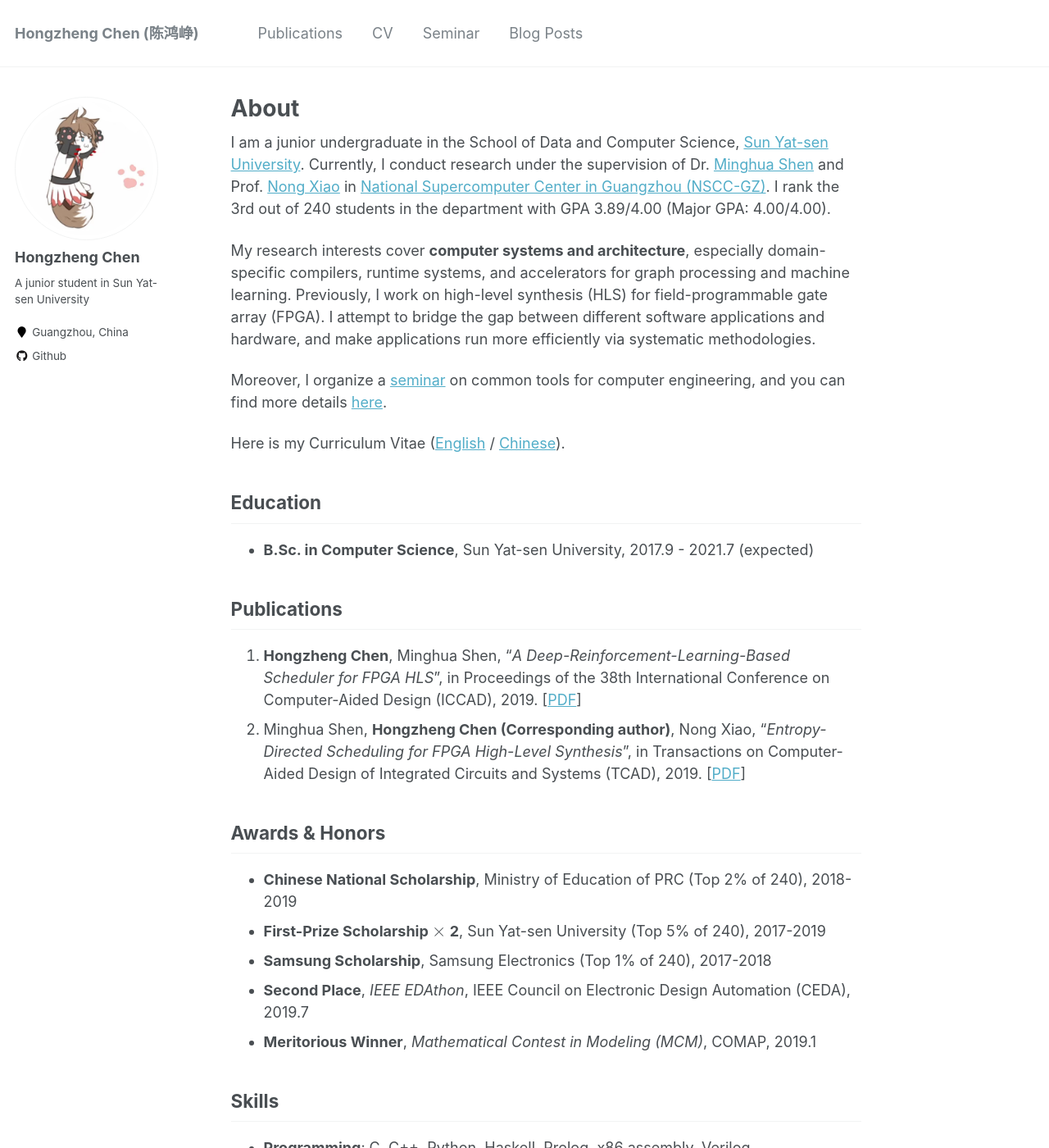
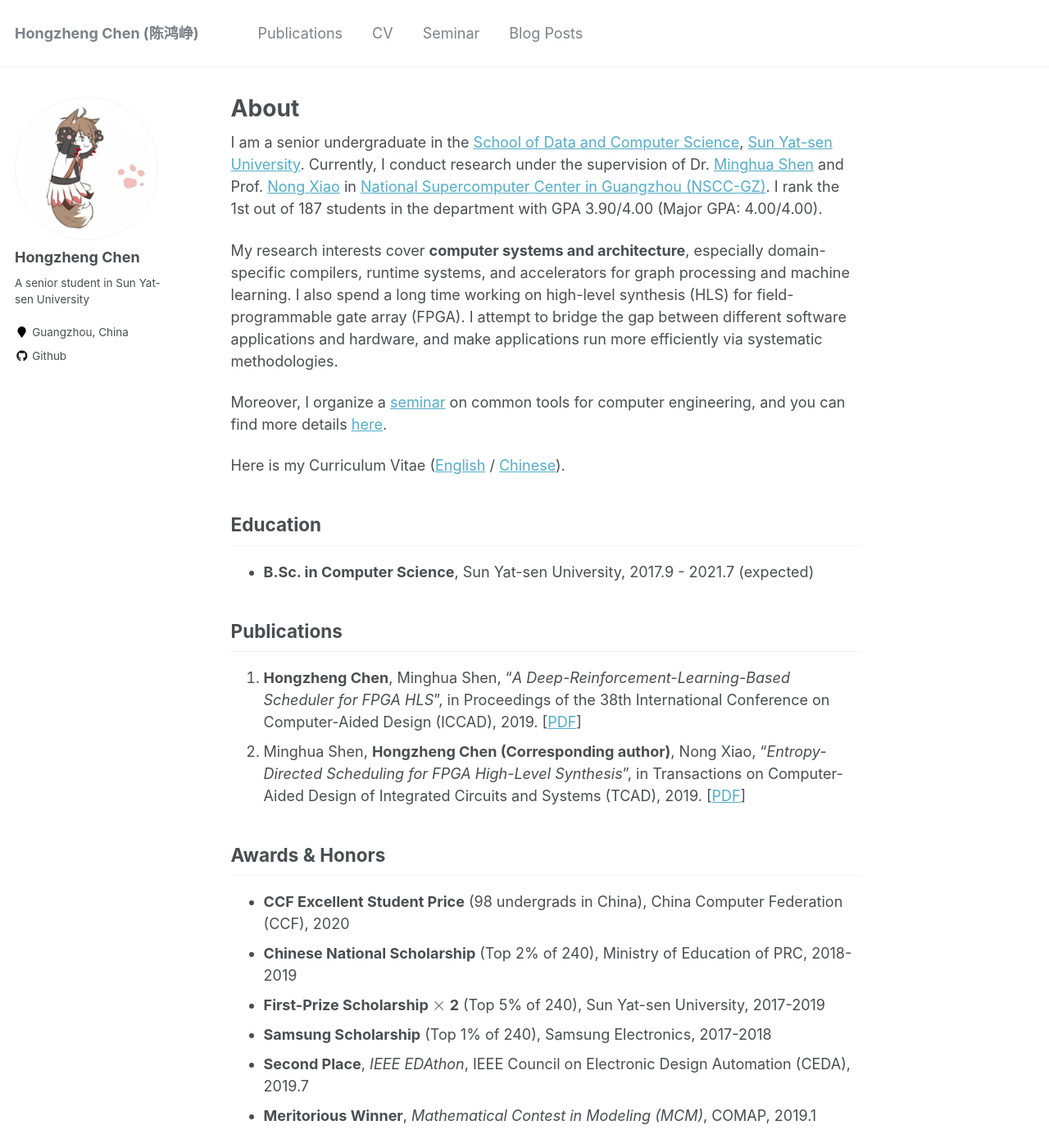
Before and after one commit to Ewenwan/chhzh123.github.io, a Jekyll site: the page built from _pages/about.md, in a window 1280 px wide and 1400 px high. Shown: the whole window at 82% size. Built offline with Jekyll 4.4.1, drawn with Linux system fonts in a browser that asks for light colours; formulas are drawn with MathJax 3; some of the changed text lies outside the part shown.

Commit message:
[about] Update grade & rank

```diff
--- a/_config.yml
+++ b/_config.yml
@@ -10,7 +10,7 @@ author:
   name             : Hongzheng Chen
   email            : chenhzh37@mail2.sysu.edu.cn
   avatar           : "profile-meow.jpg"
-  bio              : "A junior student in Sun Yat-sen University"
+  bio              : "A senior student in Sun Yat-sen University"
   location         : "Guangzhou, China"
   employer         :
   googlescholar    :
--- a/_pages/about.md
+++ b/_pages/about.md
@@ -8,9 +8,9 @@
   - /about.html
 ---
 
-I am a junior undergraduate in the School of Data and Computer Science, [Sun Yat-sen University](http://www.sysu.edu.cn/2012/en/index.htm). Currently, I conduct research under the supervision of Dr. [Minghua Shen](https://ceca.pku.edu.cn/people/alumni_postgrad/class2017g/1206157.htm) and Prof. [Nong Xiao](http://sdcs.sysu.edu.cn/content/2484) in [National Supercomputer Center in Guangzhou (NSCC-GZ)](http://en.nscc-gz.cn/index.html). I rank the 3rd out of 240 students in the department with GPA 3.89/4.00 (Major GPA: 4.00/4.00).
+I am a senior undergraduate in the [School of Data and Computer Science](http://sdcs.sysu.edu.cn/), [Sun Yat-sen University](http://www.sysu.edu.cn/2012/en/index.htm). Currently, I conduct research under the supervision of Dr. [Minghua Shen](https://ceca.pku.edu.cn/people/alumni_postgrad/class2017g/1206157.htm) and Prof. [Nong Xiao](http://sdcs.sysu.edu.cn/content/2484) in [National Supercomputer Center in Guangzhou (NSCC-GZ)](http://en.nscc-gz.cn/index.html). I rank the 1st out of 187 students in the department with GPA 3.90/4.00 (Major GPA: 4.00/4.00).
 
-My research interests cover **computer systems and architecture**, especially domain-specific compilers, runtime systems, and accelerators for graph processing and machine learning. Previously, I work on high-level synthesis (HLS) for field-programmable gate array (FPGA). I attempt to bridge the gap between different software applications and hardware, and make applications run more efficiently via systematic methodologies.
+My research interests cover **computer systems and architecture**, especially domain-specific compilers, runtime systems, and accelerators for graph processing and machine learning. I also spend a long time working on high-level synthesis (HLS) for field-programmable gate array (FPGA). I attempt to bridge the gap between different software applications and hardware, and make applications run more efficiently via systematic methodologies.
 
 Moreover, I organize a [seminar](/seminar) on common tools for computer engineering, and you can find more details [here](/seminar).
 
@@ -24,13 +24,14 @@
 2. Minghua Shen, **Hongzheng Chen (Corresponding author)**, Nong Xiao, "*Entropy-Directed Scheduling for FPGA High-Level Synthesis*", in Transactions on Computer-Aided Design of Integrated Circuits and Systems (TCAD), 2019. [[PDF](https://ieeexplore.ieee.org/document/8823964)]
 
 ## Awards & Honors
-* **Chinese National Scholarship**, Ministry of Education of PRC (Top 2% of 240), 2018-2019
-* **First-Prize Scholarship $\times$ 2**, Sun Yat-sen University (Top 5% of 240), 2017-2019
-* **Samsung Scholarship**, Samsung Electronics (Top 1% of 240), 2017-2018
+* **CCF Excellent Student Price** (98 undergrads in China), China Computer Federation (CCF), 2020
+* **Chinese National Scholarship** (Top 2% of 240), Ministry of Education of PRC, 2018-2019
+* **First-Prize Scholarship $\times$ 2** (Top 5% of 240), Sun Yat-sen University, 2017-2019
+* **Samsung Scholarship** (Top 1% of 240), Samsung Electronics, 2017-2018
 * **Second Place**, *IEEE EDAthon*, IEEE Council on Electronic Design Automation (CEDA), 2019.7
 * **Meritorious Winner**, *Mathematical Contest in Modeling (MCM)*, COMAP, 2019.1
 
 ## Skills
 * **Programming**: C, C++, Python, Haskell, Prolog, x86 assembly, Verilog
-* **Toolkits**: OpenMP, MPI, Pytorch, Wolfram Mathematica, Matlab, $$\LaTeX$$
+* **Toolkits**: OpenMP, CUDA, MPI, Pytorch, Wolfram Mathematica, Matlab, Vivado HLS, $$\LaTeX$$
 * **Languages**: English (fluent), Chinese (native)
```
